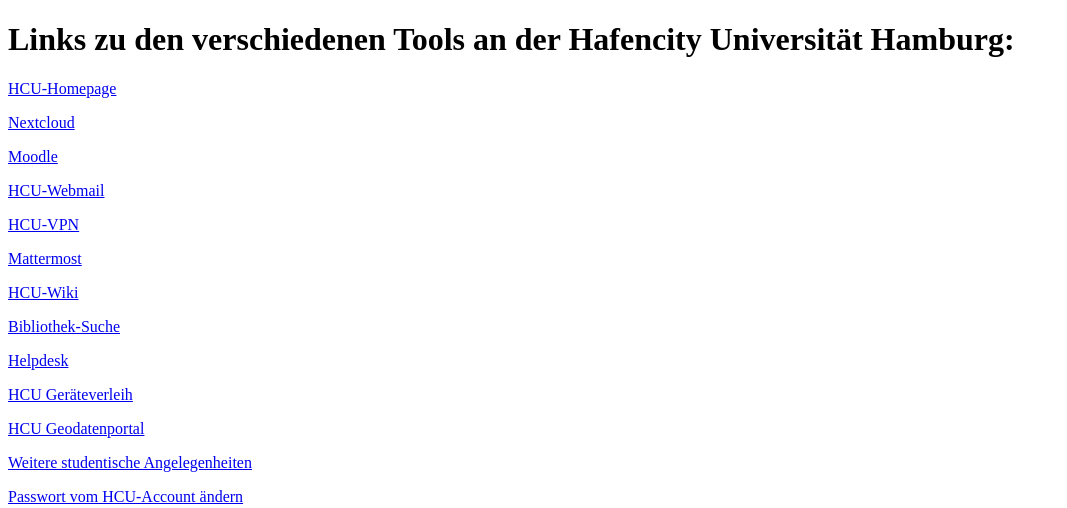
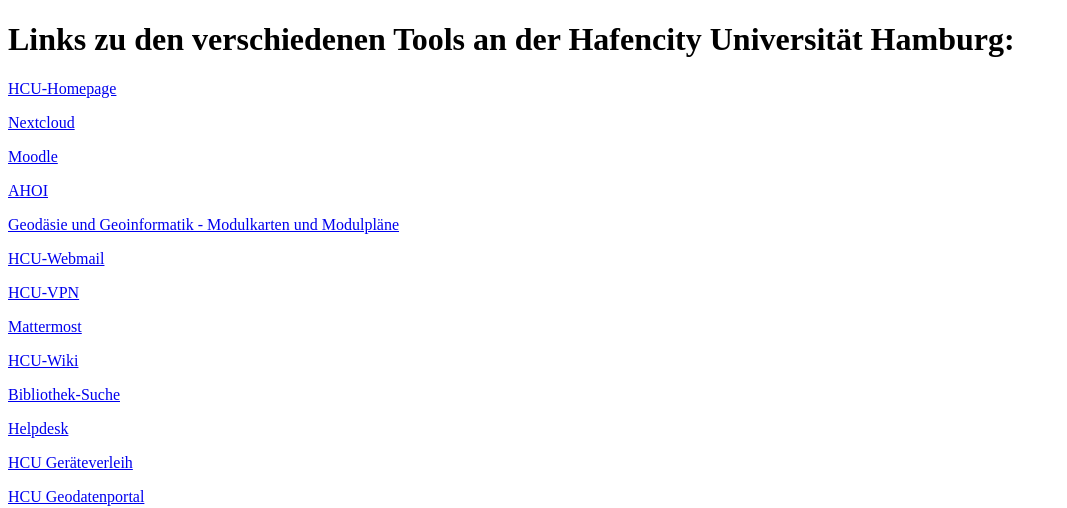
Before and after one commit to c-mahn/hcu-links, a plain HTML site: page index.html in a window 1280 px wide. Shown: the top 508 px of the page, without its empty margins (0-1067 px from the left). Drawn offline with Linux system fonts and the light colour scheme.

Commit message:
Update index.html

```diff
--- a/index.html
+++ b/index.html
@@ -8,6 +8,8 @@
         <p><a href="https://www.hcu-hamburg.de">HCU-Homepage</a></p>
         <p><a href="https://cloud.hcu-hamburg.de/nextcloud">Nextcloud</a></body></p>
         <p><a href="https://moodle.hcu-hamburg.de">Moodle</a></p>
+        <p><a href="https://ahoi.hcu-hamburg.de/">AHOI</a></p>
+        <p><a href="https://www.hcu-hamburg.de/bachelor/geo/aufbau-und-lehrinhalte">Geodäsie und Geoinformatik - Modulkarten und Modulpläne</a></p>
         <p><a href="https://webmail.hcu-hamburg.de">HCU-Webmail</a></p>
         <p><a href="https://vpn.hcu-hamburg.de">HCU-VPN</a></p>
         <p><a href="https://chat.hcu-hamburg.de">Mattermost</a></p>
```
